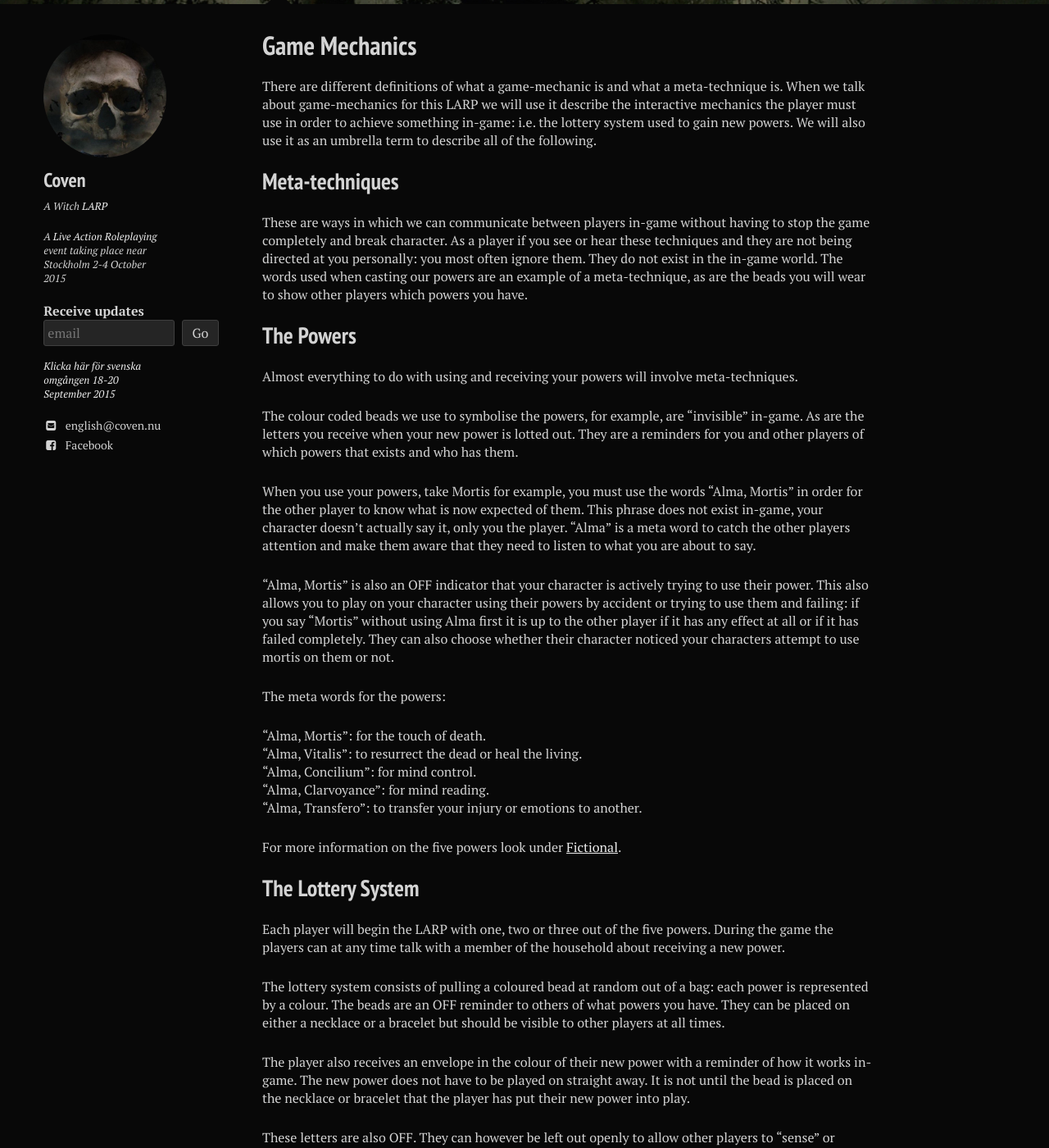
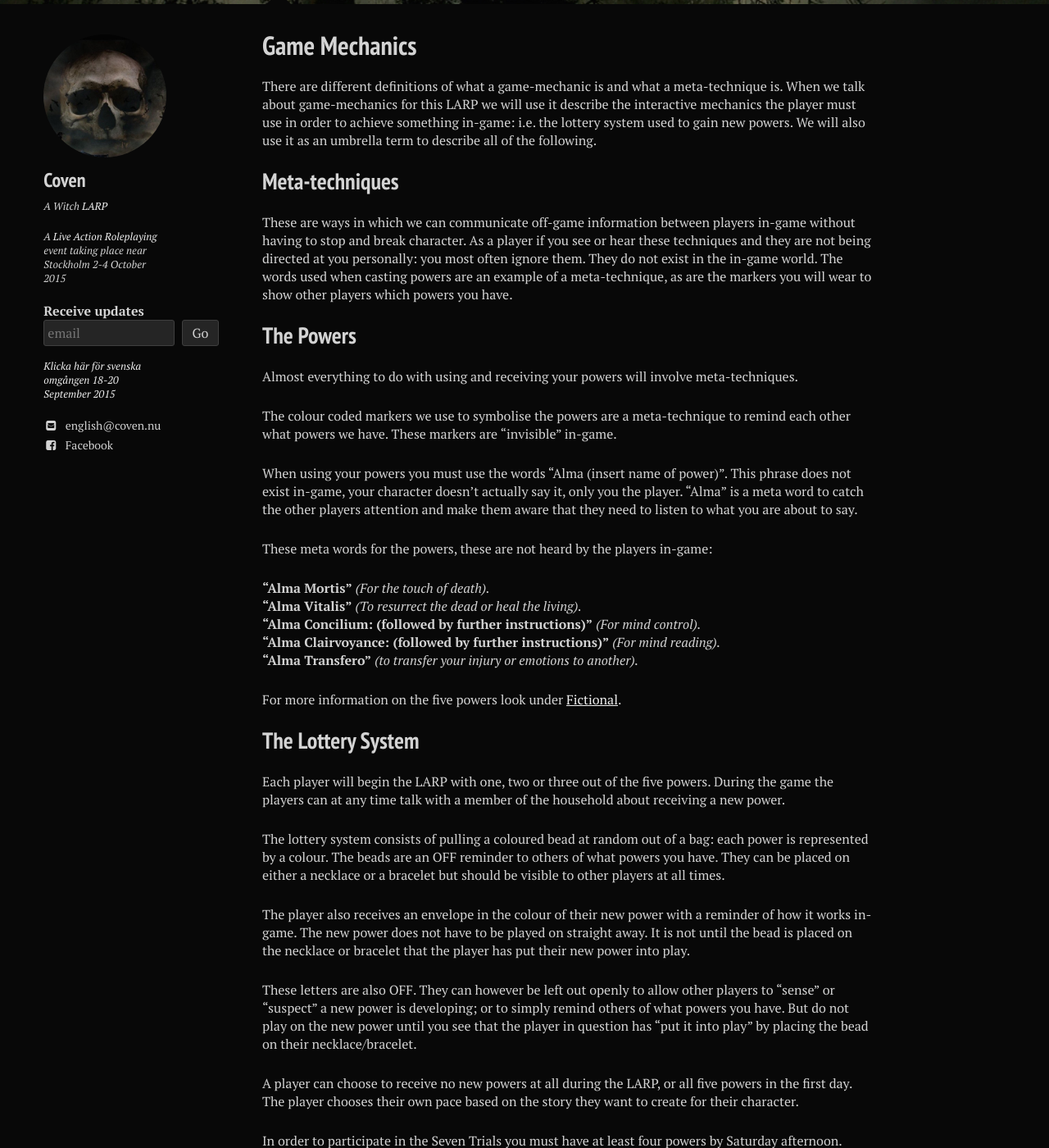
Before and after one commit to stanislavb/en.coven.nu, a Jekyll site: the page built from game-mechanics/index.md, in a window 1280 px wide and 1400 px high, scrolled down 485 px. Shown: the whole window at 82% size. Built offline with Jekyll 4.4.1, drawn with Linux system fonts in a browser that asks for light colours; nearby versions of some CDN libraries.

Commit message:
Update index.md

```diff
--- a/game-mechanics/index.md
+++ b/game-mechanics/index.md
@@ -22,25 +22,23 @@ There are different definitions of what a game-mechanic is and what a meta-techn
 
 ## Meta-techniques
 
-These are ways in which we can communicate between players in-game without having to stop the game completely and break character. As a player if you see or hear these techniques and they are not being directed at you personally: you most often ignore them. They do not exist in the in-game world. The words used when casting our powers are an example of a meta-technique, as are the beads you will wear to show other players which powers you have.
+These are ways in which we can communicate off-game information between players in-game without having to stop and break character. As a player if you see or hear these techniques and they are not being directed at you personally: you most often ignore them. They do not exist in the in-game world. The words used when casting powers are an example of a meta-technique, as are the markers you will wear to show other players which powers you have.
 
 ## The Powers
 
 Almost everything to do with using and receiving your powers will involve meta-techniques.
 
-The colour coded beads we use to symbolise the powers, for example, are “invisible” in-game. As are the letters you receive when your new power is lotted out. They are a reminders for you and other players of which powers that exists and who has them.
+The colour coded markers we use to symbolise the powers are a meta-technique to remind each other what powers we have. These markers are “invisible” in-game.
 
-When you use your powers, take Mortis for example, you must use the words “Alma, Mortis” in order for the other player to know what is now expected of them. This phrase does not exist in-game, your character doesn’t actually say it, only you the player. “Alma” is a meta word to catch the other players attention and make them aware that they need to listen to what you are about to say.
+When using your powers you must use the words “Alma (insert name of power)”. This phrase does not exist in-game, your character doesn’t actually say it, only you the player. “Alma” is a meta word to catch the other players attention and make them aware that they need to listen to what you are about to say.
 
-“Alma, Mortis” is also an OFF indicator that your character is actively trying to use their power. This also allows you to play on your character using their powers by accident or trying to use them and failing: if you say “Mortis” without using Alma first it is up to the other player if it has any effect at all or if it has failed completely. They can also choose whether their character noticed your characters attempt to use mortis on them or not.
+These meta words for the powers, these are not heard by the players in-game:
 
-The meta words for the powers:
-
-“Alma, Mortis”: for the touch of death.
-“Alma, Vitalis”: to resurrect the dead or heal the living.
-“Alma, Concilium”: for mind control.
-“Alma, Clarvoyance”: for mind reading.
-“Alma, Transfero”: to transfer your injury or emotions to another.
+**“Alma Mortis”** *(For the touch of death).*
+**“Alma Vitalis”** *(To resurrect the dead or heal the living).*
+**“Alma Concilium: (followed by further instructions)”** *(For mind control).*
+**“Alma Clairvoyance: (followed by further instructions)"** *(For mind reading).*
+**“Alma Transfero”** *(to transfer your injury or emotions to another).*
 
 For more information on the five powers look under [Fictional](/fictional/).
 
```
